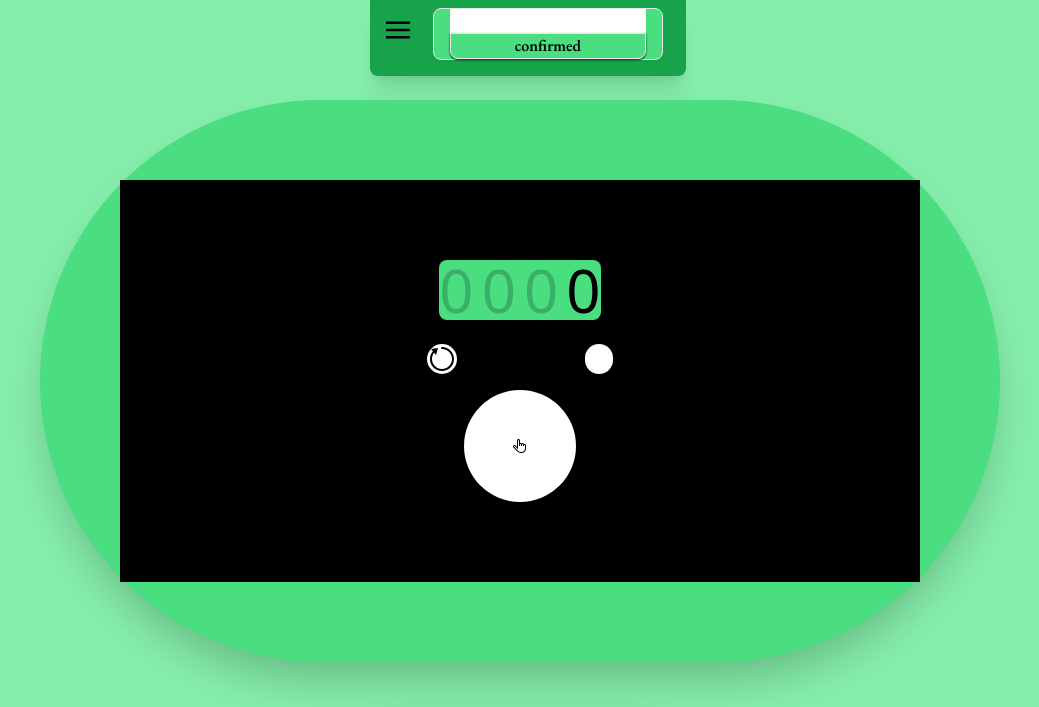
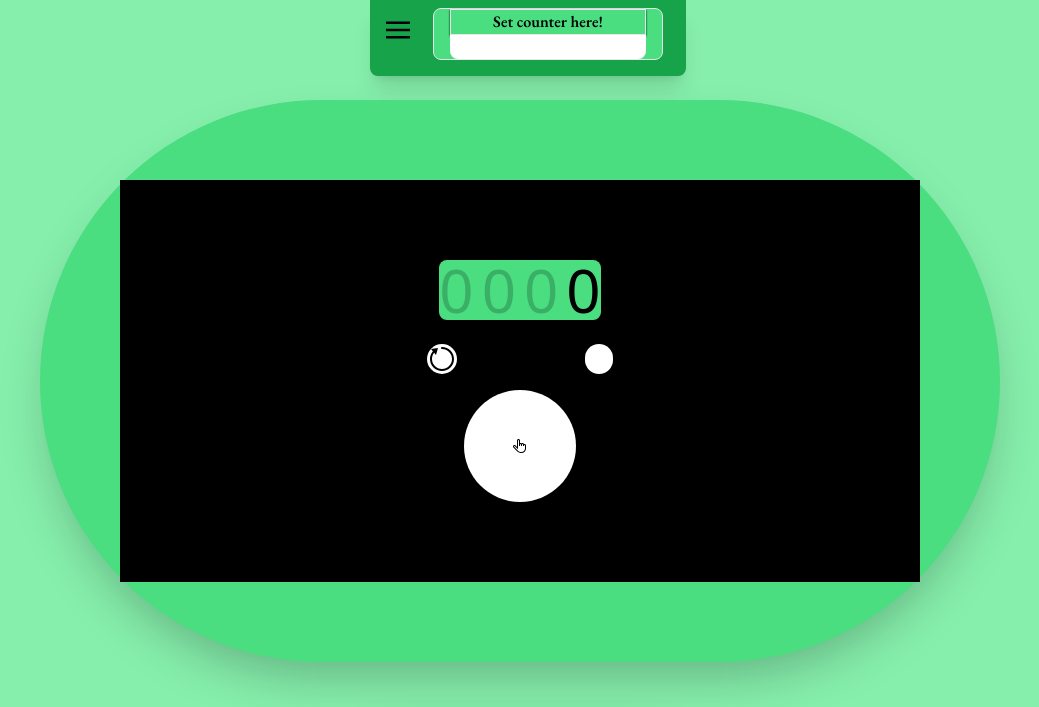
Before and after one commit to Opeyemil-code/tesbih-pro, a plain HTML site: page index.html in a window 1280 px wide. Shown: the top 707 px of the page, without its empty margins (120-1159 px from the left). Drawn offline with nearby package versions, Linux system fonts and the light colour scheme.

Commit message:
done for today

```diff
--- a/index.html
+++ b/index.html
@@ -53,11 +53,10 @@
                     </button> --->
 
                    <div class="mx-auto mt-2 font-garamond font-bold  border bg-green-400 px-4 rounded-lg sdhikr dark:bg-zinc-900 dark:text-white saved flex flex-col mt-2 rounded-t-lg">
-
-                       <input type="number" name="" id="" class="inputNum">
-                        <button class="border rounded-b-lg sdhikr  confirmButton shadow-black shadow-sm text-center">
-                            <p>confirmed</p>
-                        </button>
+                    <p class="border  sdhikr  confirmButton shadow-black shadow-sm text-center">
+                      Set counter here!
+                  </p>
+                       <input type="number" name="" id="" class="inputNum rounded-b-lg">
                     </div>
 
 
--- a/script.js
+++ b/script.js
@@ -222,7 +222,9 @@ reverseBtn.addEventListener(
 )
 
 
-//FUNCTIONALITY FOR CLOSING MODFAL WINDOW AND STOPPING AUDIO
+//FUNCTIONALITY FOR CLOSING MODFAL WINDOW AND STOPPING AUDIO////
+///////////////////////////////////
+/////////////////////////////////////////
 
 
 const closeModal = document.querySelector('.close-modal')
```
